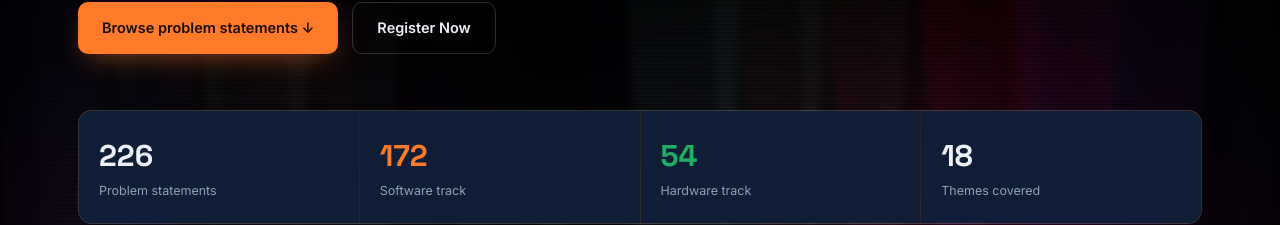
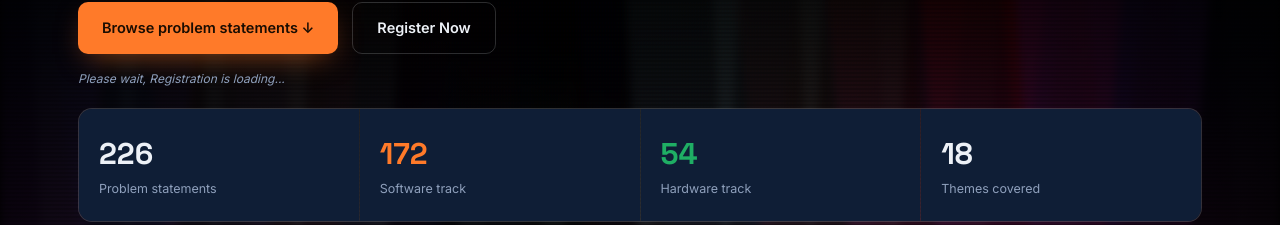
Before and after one commit to KarthikeyanSivanesan23/Mscs_hackathon, a React (Vite) app: page / in a window 1280 px wide. Shown: the part 589-814 px from the top of the page. Built offline with nearby package versions, Linux system fonts and the light colour scheme.

Commit message:
Add hint text near hero Register button

```diff
--- a/src/components/Hero.jsx
+++ b/src/components/Hero.jsx
@@ -80,6 +80,7 @@ export default function Hero() {
             Register Now
           </Link>
         </div>
+        <div className="hero-hint">Please wait, Registration is loading...</div>
         <div className="stat-strip">
           <div className="stat">
             <div className="num">226</div>
--- a/src/index.css
+++ b/src/index.css
@@ -112,6 +112,7 @@ nav.links a:hover{color:var(--text);}
   font-size:18px; color:var(--muted); max-width:560px; line-height:1.6; margin:0 0 36px;
 }
 .hero-actions{display:flex; gap:14px; flex-wrap:wrap; margin-bottom:56px;}
+.hero-hint{font-size:12px; color:var(--muted); margin-top:-40px; margin-bottom:20px; font-style:italic;}
 .btn{
   display:inline-flex; align-items:center; gap:8px; text-decoration:none;
   padding:14px 24px; border-radius:10px; font-weight:600; font-size:14.5px; cursor:pointer; border:none;
--- a/src/pages/Register.jsx
+++ b/src/pages/Register.jsx
@@ -298,7 +298,6 @@ export default function Register() {
           <button type="submit" className="btn btn-primary" style={{ width: '100%', justifyContent: 'center' }} disabled={sending}>
             {sending ? 'Sending...' : 'Register Team'}
           </button>
-          {sending && <span className="form-hint" style={{ textAlign: 'center', marginTop: 8 }}>Please wait, Registration is loading...</span>}
 
           <div className="form-footer">
             Already registered? <Link to="/">Go back home</Link>
```
